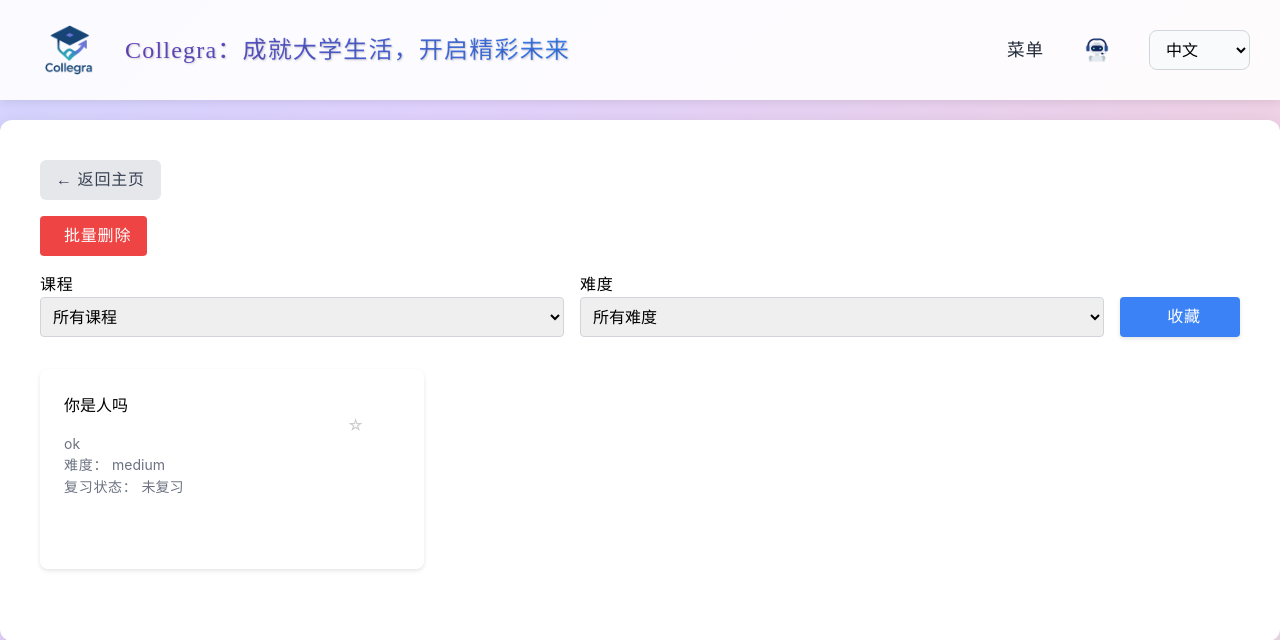
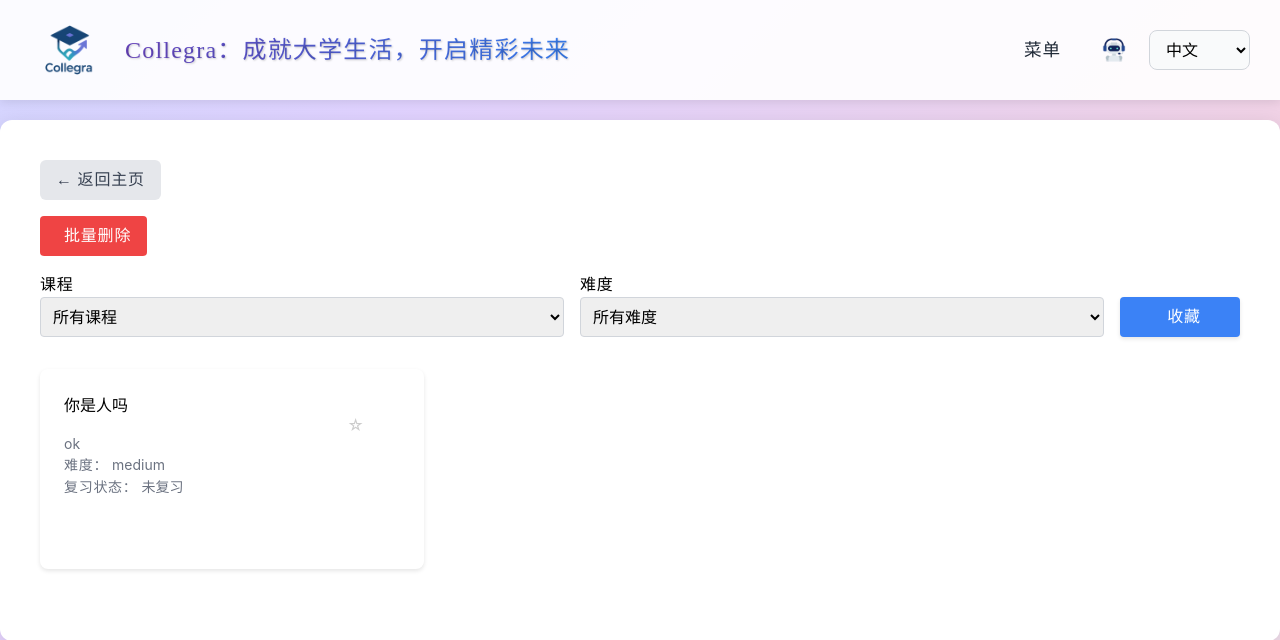
Before and after one commit to Hearth-Li/Collegra, a Flask app: page /notebox/cards in a window 1280 px wide. Shown: the top 640 px of the page. Run offline with Flask 3, Linux system fonts and the light colour scheme; some libraries are stand-ins or nearby versions.

Commit message:
Update base.html（按钮位置调整）

```diff
--- a/templates/base.html
+++ b/templates/base.html
@@ -71,10 +71,11 @@
         .top-bar .right-section {
             display: flex;
             align-items: center;
+            gap: 20px;
         }
         .nav-dropdown {
             position: relative;
-            margin-right: 15px;
+            margin: 0;
         }
         .dropdown-btn {
             background: none; border: none;
@@ -83,6 +84,9 @@
             cursor: pointer;
             transition: background-color 0.3s ease;
             font-size: 1.1rem;
+            display: flex;
+            align-items: center;
+            height: 40px;
         }
         .dropdown-btn:hover { background-color: #f3f4f6; }
         .dropdown-content {
@@ -110,6 +114,23 @@
             border-radius: 8px;
             border: 1px solid #d1d5db;
             background: #f9fafb;
+            height: 40px;
+        }
+        .chat-toggle-btn {
+            background: none;
+            border: none;
+            cursor: pointer;
+            padding: 8px;
+            border-radius: 8px;
+            transition: background-color 0.3s ease;
+            height: 40px;
+            width: 40px;
+            display: flex;
+            align-items: center;
+            justify-content: center;
+        }
+        .chat-toggle-btn:hover {
+            background-color: #f3f4f6;
         }
         .container {
             width: 100%;
@@ -273,6 +294,19 @@
         .lang-en.hidden, .lang-zh.hidden {
             display: none !important;
         }
+        .top-right-controls {
+            display: flex;
+            align-items: center;
+            gap: 15px;
+        }
+        @media (max-width: 768px) {
+            .top-right-controls {
+                gap: 10px;
+            }
+            .dropdown-btn {
+                padding: 8px 12px;
+            }
+        }
     </style>
     {% block head %}{% endblock %}
 </head>
@@ -286,7 +320,7 @@
                 <span class="slogan lang-en {{ 'hidden' if g.lang != 'en' }}">Collegra: All You Need to Thrive in College and Beyond.</span>
                 <span class="slogan lang-zh {{ 'hidden' if g.lang == 'en' }}">Collegra：成就大学生活，开启精彩未来</span>
             </div>
-            <div class="right-section">
+            <div class="top-right-controls">
                 <div class="nav-dropdown">
                     <button class="dropdown-btn">
                         <span class="lang-en {{ 'hidden' if g.lang != 'en' }}">Menu</span>
@@ -304,22 +338,9 @@
                         <a href="#"><span class="lang-en {{ 'hidden' if g.lang != 'en' }}">More Coming Soon</span><span class="lang-zh {{ 'hidden' if g.lang == 'en' }}">更多即将推出</span></a>
                     </div>
                 </div>
-                <button id="chat-toggle"
-                        class="dropdown-btn mr-8 p-2 relative group"
-                        style="display: flex; align-items: center;"
-                        aria-label="{{ 'Quick Chat' if g.lang == 'en' else '快速提问' }}">
-                    <img src="{{ url_for('static', filename='icons/robot.png') }}"
-                        alt="Chat Icon"
-                        class="h-6 w-6">
-
-                    <!-- Tooltip ABOVE with language toggle -->
-                    <div class="absolute bottom-full left-1/2 -translate-x-1/2 mb-2 opacity-0 group-hover:opacity-100 transition-opacity duration-200 bg-gray-700 text-white text-sm rounded px-2 py-1 whitespace-nowrap z-10">
-                        <span class="lang-en {{ 'hidden' if g.lang != 'en' }}">Quick Chat</span>
-                        <span class="lang-zh {{ 'hidden' if g.lang == 'en' }}">快速提问</span>
-                    </div>
+                <button id="chat-toggle" class="chat-toggle-btn" aria-label="{{ 'Quick Chat' if g.lang == 'en' else '快速提问' }}">
+                    <img src="{{ url_for('static', filename='icons/robot.png') }}" alt="Chat Icon" class="h-6 w-6">
                 </button>
-
-
                 <div class="language-toggle">
                     <select id="languageSelect" onchange="toggleLanguage()">
                         <option value="zh" {{ 'selected' if g.lang != 'en' }}>中文</option>
```
